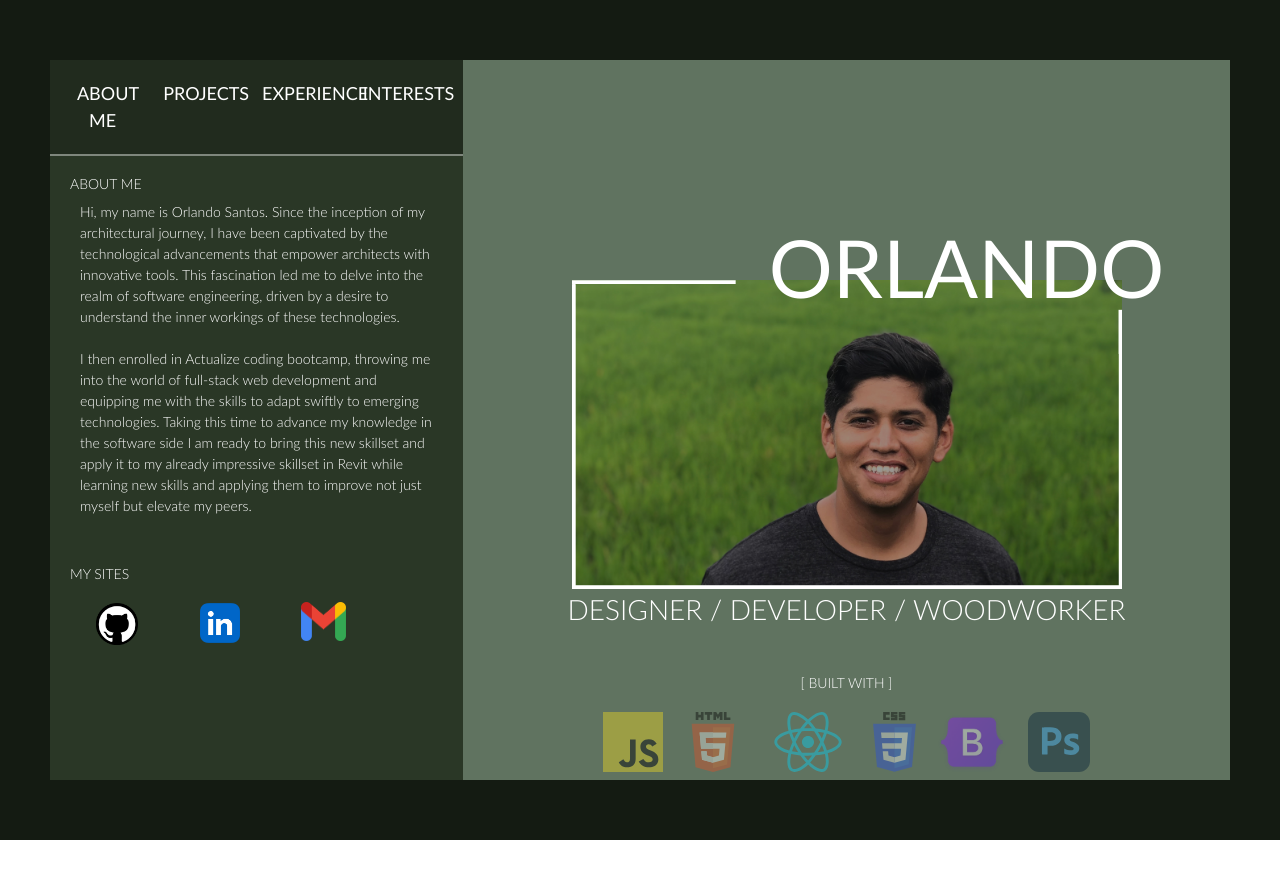
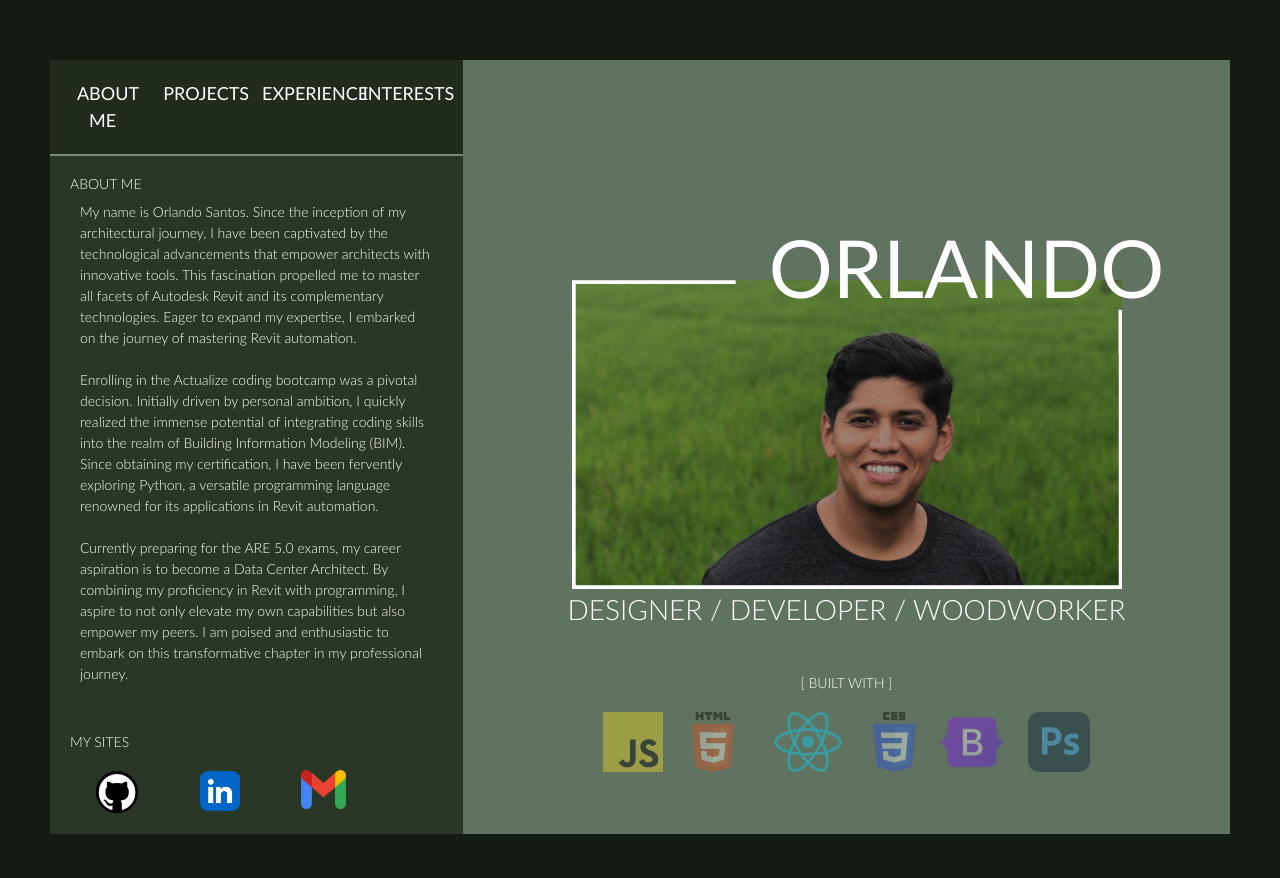
Before and after one commit to Osantos17/Personal-Website, a React (Vite) app: page / in a window 1280 px wide. Shown: the top 878 px of the page. Before the commit the page ends 840 px from the top, so only its background shows below. Built offline with nearby package versions, Linux system fonts and the light colour scheme.

Commit message:
edit about me

```diff
--- a/src/Home.jsx
+++ b/src/Home.jsx
@@ -77,9 +77,14 @@ export function Home () {
               <div className='myAboutMe'>
                 <h6>ABOUT ME</h6>
                 <p>
-                  Hi, my name is Orlando Santos. Since the inception of my architectural journey, I have been captivated by the technological    advancements that empower architects with innovative tools. This fascination led me to delve into the realm of software engineering, driven by a desire to understand the inner workings of these technologies.  <br /><br />
+                  My name is Orlando Santos. Since the inception of my architectural journey, I have been captivated by the technological advancements that empower architects with innovative tools. This fascination propelled me to master all facets of Autodesk Revit and its complementary technologies. Eager to expand my expertise, I embarked on the journey of mastering Revit automation.
+                  <br /><br />
 
-                  I then enrolled in Actualize coding bootcamp, throwing me into the world of full-stack web development and equipping me with the skills to adapt swiftly to emerging technologies. Taking this time to advance my knowledge in the software side I am ready to bring this new skillset and apply it to my already impressive skillset in Revit while learning new skills and applying them to improve not just myself but elevate my peers.
+                  Enrolling in the Actualize coding bootcamp was a pivotal decision. Initially driven by personal ambition, I quickly realized the immense potential of integrating coding skills into the realm of Building Information Modeling (BIM). Since obtaining my certification, I have been fervently exploring Python, a versatile programming language renowned for its applications in Revit automation.
+
+                  <br /><br />
+
+                  Currently preparing for the ARE 5.0 exams, my career aspiration is to become a Data Center Architect.  By combining my proficiency in Revit with programming, I aspire to not only elevate my own capabilities but also empower my peers. I am poised and enthusiastic to embark on this transformative chapter in my professional journey.
                 </p>
               </div>)}
               {clickControl.projects && (
```
